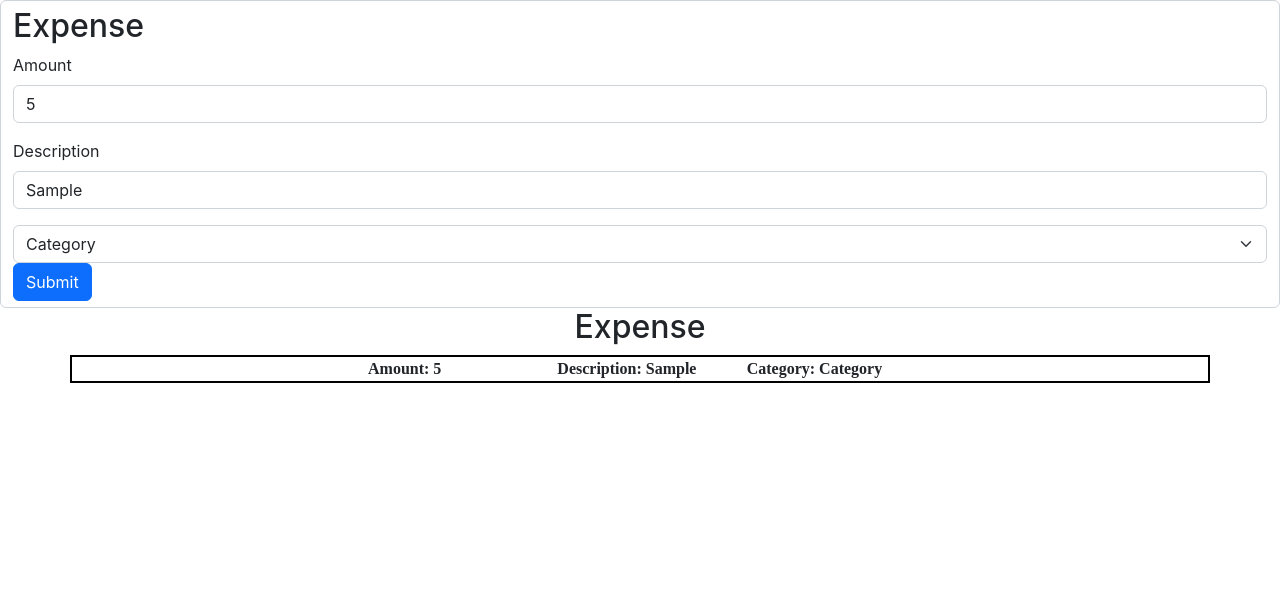
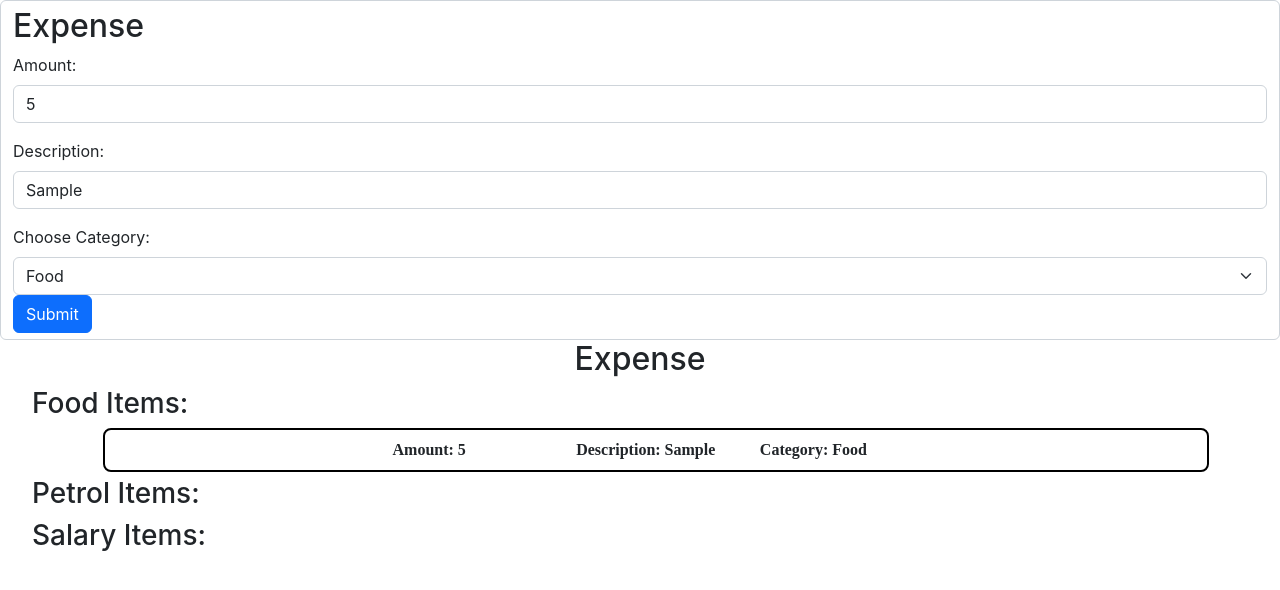
Before and after one commit to Rajat124/expense-tracker, a React (Create React App) app: page /dailyExpense in a window 1280 px wide. Both pictures are taken after typing "5", "Sample" into the empty fields and a click on the button "Submit". Shown: the top 590 px of the page. Built offline with nearby package versions, Linux system fonts and the light colour scheme.

Commit message:
Imporving the Rendering UI

```diff
--- a/src/components/pages/Expense/DailyExpenses.js
+++ b/src/components/pages/Expense/DailyExpenses.js
@@ -13,7 +13,7 @@ const DailyExpenses = () => {
     <div>
       <ExpenseInput InputData={onInputData} />
       <h2 style={{ display: "flex", justifyContent: "center" }}>Expense</h2>
-      <ListExpense item={item} />
+      <ListExpense items={item} />
     </div>
   );
 };
--- a/src/components/pages/Expense/ExpenseInput.js
+++ b/src/components/pages/Expense/ExpenseInput.js
@@ -29,15 +29,15 @@ const ExpenseInput = (props) => {
       <Form onSubmit={sumbitHandler} className="form-control">
         <h2>Expense</h2>
         <Form.Group className="mb-3" controlId="formBasicEmail">
-          <Form.Label>Amount</Form.Label>
+          <Form.Label>Amount:</Form.Label>
           <Form.Control type="number" ref={amountInputRef} />
         </Form.Group>
         <Form.Group className="mb-3" controlId="formBasicPassword">
-          <Form.Label>Description</Form.Label>
+          <Form.Label>Description:</Form.Label>
           <Form.Control type="text" ref={descInputRef} />
         </Form.Group>
+        <Form.Label>Choose Category:</Form.Label>
         <Form.Select aria-label="Default select example" ref={cateInputRef}>
-          <option>Category</option>
           <option value="Food">Food</option>
           <option value="Petrol">Petrol</option>
           <option value="Salary">Salary</option>
--- a/src/components/pages/Expense/ListExpense.js
+++ b/src/components/pages/Expense/ListExpense.js
@@ -1,26 +1,66 @@
 import React from "react";
-import { Row, Col, Container } from "react-bootstrap";
+import RederList from "./RederList";
 
 const ListExpense = (props) => {
+  let Food = [];
+  let Petrol = [];
+  let Salary = [];
+
+  props.items.map((item) => {
+    if (item.category === "Food") {
+      Food.push(item);
+    } else if (item.category === "Petrol") {
+      Petrol.push(item);
+    } else {
+      Salary.push(item);
+    }
+  });
+
   return (
-    <Container className="justify-content-md-center">
-      {props.item.map((item) => (
-        <Row
-          className="justify-content-md-center"
-          key={item.id}
-          style={{
-            border: "2px solid black",
-            // width: "50rem",
-            fontFamily: "cursive",
-            fontWeight: "bolder",
-          }}
-        >
-          <Col md={2}>Amount: {item.amount}</Col>
-          <Col md={2}>Description: {item.desc}</Col>
-          <Col md={2}>Category: {item.category}</Col>
-        </Row>
-      ))}
-    </Container>
+    <ul>
+      <h3>Food Items:</h3>
+      {Food.map((item) => {
+        return (
+          <RederList
+            key={item.id} // Just to avoid key error
+            // itemkey={item.key}
+            id={item.id}
+            amount={item.amount}
+            desc={item.desc}
+            category={item.category}
+            // onDelete={props.onDeleteItem}
+          />
+        );
+      })}
+      <h3>Petrol Items:</h3>
+      {Petrol.map((item) => {
+        return (
+          <RederList
+            key={item.id}
+            // itemkey={item.key}
+            id={item.id}
+            amount={item.amount}
+            desc={item.desc}
+            category={item.category}
+            // onDelete={props.onDeleteItem}
+          />
+        );
+      })}
+      <h3>Salary Items:</h3>
+      {Salary.map((item) => {
+        return (
+          <RederList
+            key={item.id}
+            // itemkey={item.key}
+            id={item.id}
+            amount={item.amount}
+            desc={item.desc}
+            category={item.category}
+            // onDelete={props.onDeleteItem}
+          />
+        );
+      })}
+    </ul>
   );
 };
 
--- /dev/null
+++ b/src/components/pages/Expense/RederList.js
@@ -0,0 +1,26 @@
+import React from "react";
+import { Col, Container, Row } from "react-bootstrap";
+
+const RederList = (props) => {
+  return (
+    <Container className="justify-content-md-center">
+      <Row
+        className="justify-content-md-center"
+        style={{
+          border: "2px solid black",
+          fontFamily: "cursive",
+          fontWeight: "bolder",
+          margin: "5px",
+          padding: "8px 0",
+          borderRadius: "8px",
+        }}
+      >
+        <Col md={2}>Amount: {props.amount}</Col>
+        <Col md={2}>Description: {props.desc}</Col>
+        <Col md={2}>Category: {props.category}</Col>
+      </Row>
+    </Container>
+  );
+};
+
+export default RederList;
```
